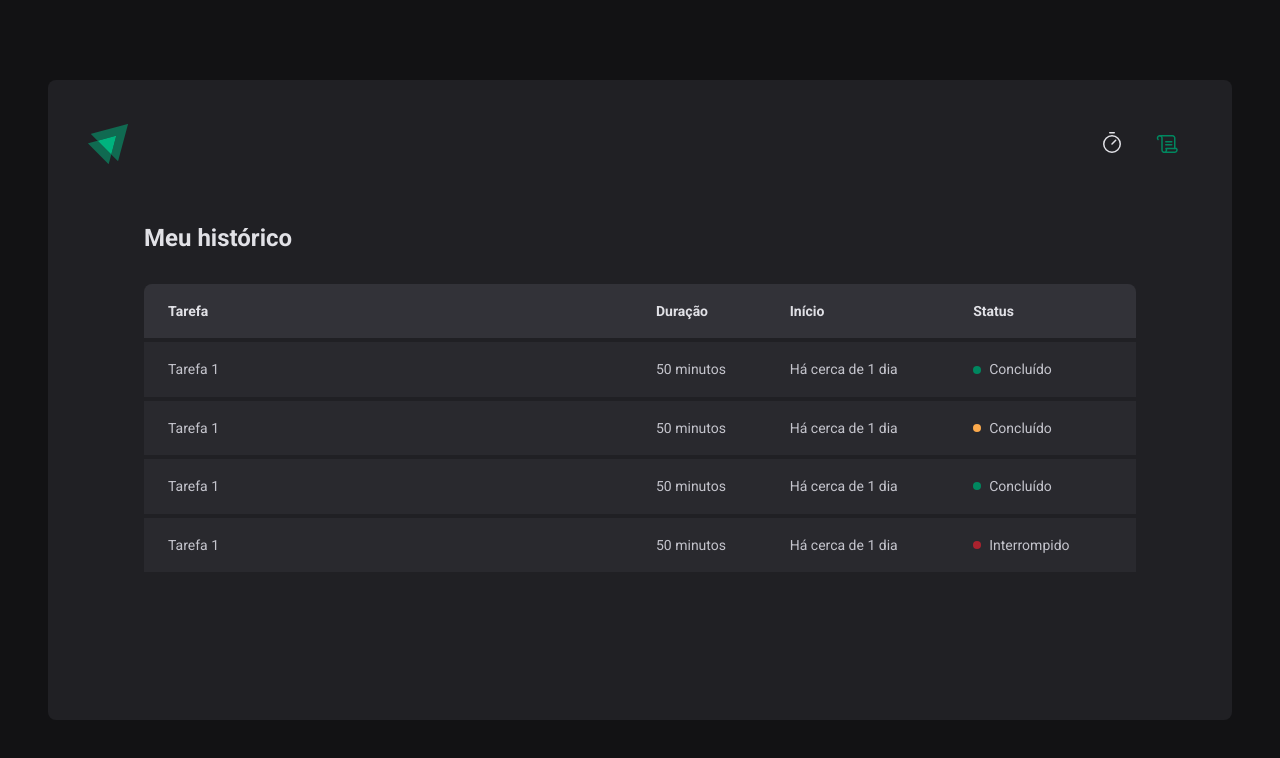
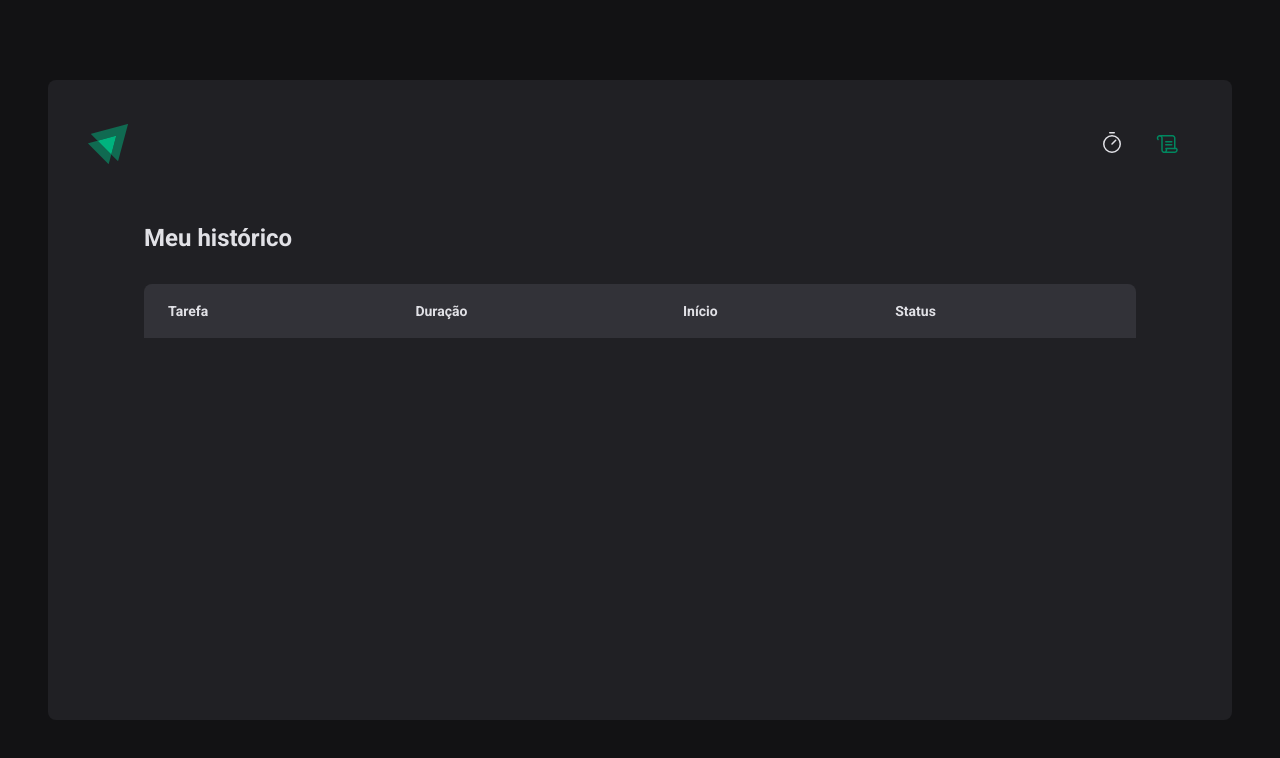
Before and after one commit to diegoveigass/mba-project-ignite-timer, a React (Vite) app: page /history in a window 1280 px wide. Shown: the top 758 px of the page. Built offline with nearby package versions, Linux system fonts and the light colour scheme.

Commit message:
Show history of created cycles

```diff
--- a/src/pages/history/index.tsx
+++ b/src/pages/history/index.tsx
@@ -1,6 +1,10 @@
+import { formatDistanceToNow } from 'date-fns'
+import { ptBR } from 'date-fns/locale'
+import { useAppSelector } from '../../lib/redux/hooks'
 import { HistoryContainer, HistoryList, Status } from './styles'
 
 export function History() {
+  const cycles = useAppSelector((state) => state.cycle.cycles)
   return (
     <HistoryContainer>
       <h1>Meu histórico</h1>
@@ -16,38 +20,27 @@ export function History() {
             </tr>
           </thead>
           <tbody>
-            <tr>
-              <td>Tarefa 1</td>
-              <td>50 minutos</td>
-              <td>Há cerca de 1 dia</td>
-              <td>
-                <Status statusColor="green">Concluído</Status>
-              </td>
-            </tr>
-            <tr>
-              <td>Tarefa 1</td>
-              <td>50 minutos</td>
-              <td>Há cerca de 1 dia</td>
-              <td>
-                <Status statusColor="yellow">Concluído</Status>
-              </td>
-            </tr>
-            <tr>
-              <td>Tarefa 1</td>
-              <td>50 minutos</td>
-              <td>Há cerca de 1 dia</td>
-              <td>
-                <Status statusColor="green">Concluído</Status>
-              </td>
-            </tr>
-            <tr>
-              <td>Tarefa 1</td>
-              <td>50 minutos</td>
-              <td>Há cerca de 1 dia</td>
-              <td>
-                <Status statusColor="red">Interrompido</Status>
-              </td>
-            </tr>
+            {cycles.map((cycle) => {
+              return (
+                <tr key={cycle.id}>
+                  <td>{cycle.task}</td>
+                  <td>{cycle.minutesAmount} minutos</td>
+                  <td>
+                    {formatDistanceToNow(cycle.startDate,
+                      { addSuffix: true, locale: ptBR })}
+                  </td>
+                  <td>
+                    {cycle.finishedDate &&
+                      <Status statusColor="green">Concluído</Status>}
+                    {cycle.interruptedDate &&
+                      <Status statusColor="red">Interrompido</Status>}
+                    {!cycle.finishedDate && !cycle.interruptedDate &&
+                      <Status statusColor="yellow">Em andamento</Status>}
+                  </td>
+                </tr>
+              )
+            })}
+
           </tbody>
         </table>
       </HistoryList>
```
